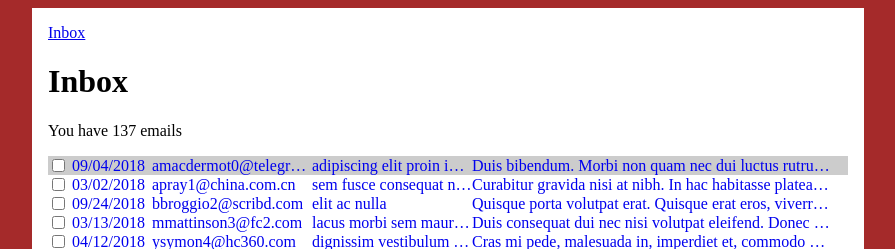
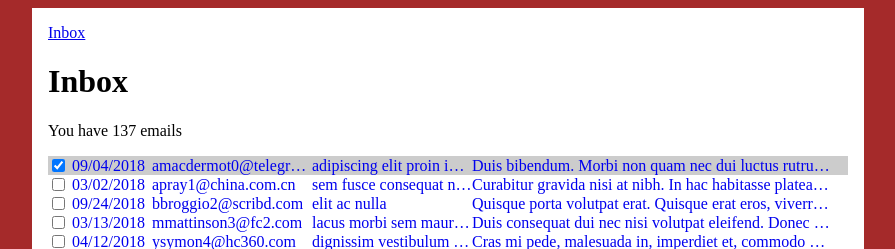
Before and after one commit to daedalus1215/react-email, a React (Vite) app: page / in a window 1280 px wide. Shown: the top 249 px of the page, without its empty margins (192-1087 px from the left). Built offline with nearby package versions, Linux system fonts and the light colour scheme.

Commit message:
Make sure that the checkbox actually is checked when we select it or if the email has been already flagged

```diff
--- a/components/Inbox/EmailRow.js
+++ b/components/Inbox/EmailRow.js
@@ -6,13 +6,23 @@ export default class EmailRow extends Component {
 
     getClassName() {
         let className = "email-row";
-        let emailId = this.props.email.id;
-        if (this.props.isRead[emailId]) {
+
+        if (this.isEmailIdChecked()) {
             className += " email-is-read";
         }
         return className;
     }
 
+
+    isEmailIdChecked() {
+        let emailId = this.props.email.id;
+
+        if (this.props.isRead[emailId]) {
+            return true;
+        }
+
+        return false;
+    }
 
     onClickHandler(e) {
         e.preventDefault();
@@ -20,10 +30,14 @@ export default class EmailRow extends Component {
         this.props.handler(emailId)
     }
 
+    isChecked() {
+        return this.isEmailIdChecked();
+    }
+
     render() {
         return <div className={this.getClassName()}>
             <div className="email-toggle-is-read">
-                <input type="checkbox" onClick={this.onClickHandler}/>
+                <input type="checkbox" onClick={this.onClickHandler} checked={this.isChecked()}/>
             </div>
             <div className="email-date">{this.props.email.date}</div>
             <div className="email-from">{this.props.email.email}</div>
```
